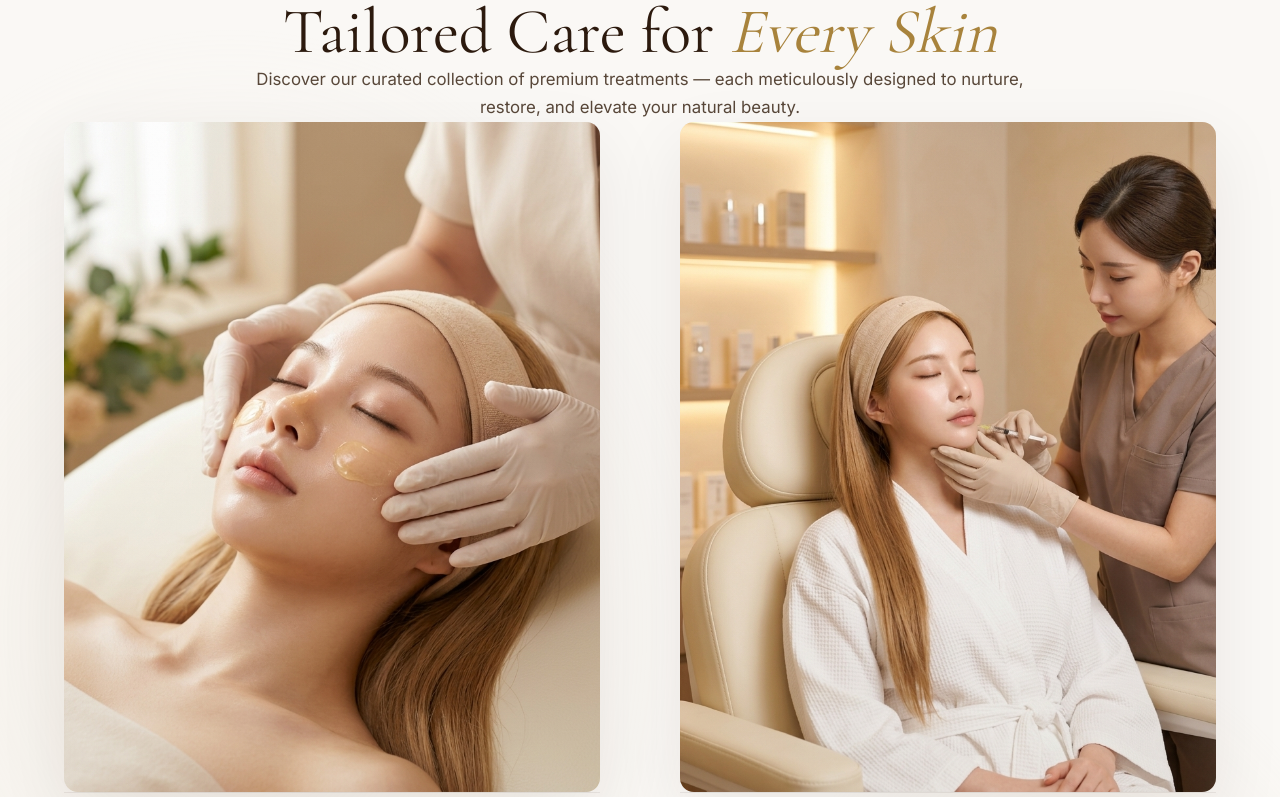
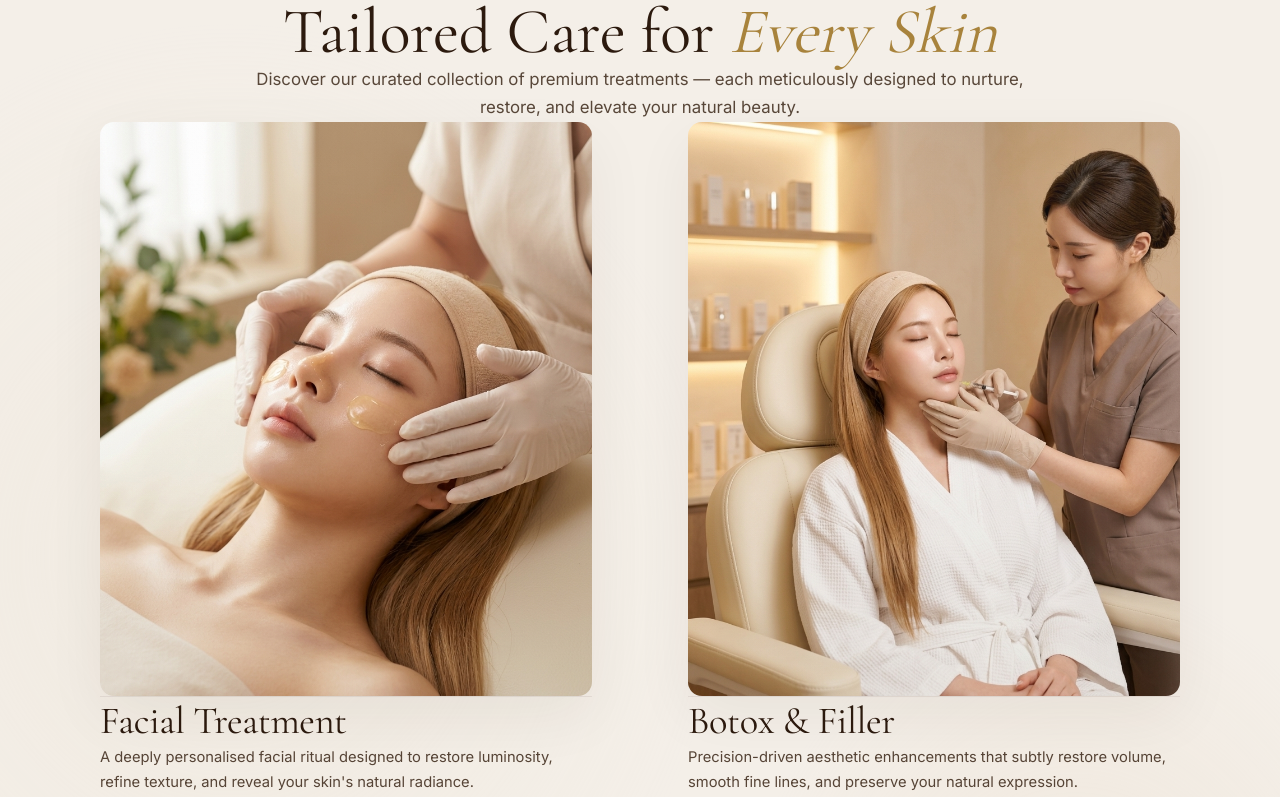
Before and after one commit to aetheramizu/JUUNE-Skin-Atelier, a Next.js app: page / in a window 1280 px wide. Shown: the part 1300-2097 px from the top of the page. Built offline with nearby package versions, Linux system fonts and the light colour scheme.

Commit message:
refactor: refine treatments section layout and visual hierarchy

```diff
--- a/components/FeaturedTreatments.tsx
+++ b/components/FeaturedTreatments.tsx
@@ -89,7 +89,7 @@ function TreatmentItem({
   isVisible: boolean;
 }): React.ReactElement {
   // Add a subtle vertical offset to the second column for an editorial stagger.
-  const offsetClass = index % 2 !== 0 ? "md:mt-12 lg:mt-16" : "";
+  const offsetClass = index % 2 !== 0 ? "md:mt-10 lg:mt-14" : "";
 
   return (
     <div
@@ -106,7 +106,7 @@ function TreatmentItem({
         className="group block w-full cursor-pointer"
       >
         {/* ── Image ─────────────────────────────────────────── */}
-        <div className="relative aspect-[4/5] w-full overflow-hidden rounded-[14px] bg-[var(--color-bg-soft)] shadow-[0_24px_70px_rgba(44,26,14,0.08)] transition-shadow duration-700 group-hover:shadow-[0_30px_90px_rgba(44,26,14,0.13)]">
+        <div className="relative aspect-[6/7] w-full overflow-hidden rounded-[14px] bg-[var(--color-bg-soft)] shadow-[0_20px_60px_rgba(44,26,14,0.06)] transition-shadow duration-700 group-hover:shadow-[0_26px_80px_rgba(44,26,14,0.1)]">
           <Image
             src={treatment.image}
             alt={`${treatment.title} — JUUNÉ Skin Atelier`}
@@ -125,15 +125,15 @@ function TreatmentItem({
         </div>
 
         {/* ── Text Content ──────────────────────────────────── */}
-        <div className="flex w-full flex-col items-start border-t border-[rgba(44,26,14,0.07)] pt-6 mt-7">
+        <div className="flex w-full flex-col items-start border-t border-[rgba(44,26,14,0.07)] pt-5 mt-6">
           <h3
-            className="font-serif text-[1.75rem] sm:text-[2rem] font-normal leading-[1.05] tracking-normal text-[var(--color-text-heading)] transition-colors duration-300 group-hover:text-[var(--color-accent-dark)]"
+            className="font-serif text-[1.6rem] sm:text-[1.8rem] font-normal leading-[1.05] tracking-normal text-[var(--color-text-heading)] transition-colors duration-300 group-hover:text-[var(--color-accent-dark)]"
           >
             {treatment.title}
           </h3>
 
           <p
-            className="mt-4 max-w-[34rem] text-[0.95rem] leading-[1.85] line-clamp-3"
+            className="mt-3.5 max-w-[30rem] text-[0.92rem] leading-[1.8] line-clamp-3"
             style={{ color: "color-mix(in srgb, var(--color-text-body) 82%, var(--color-text-muted) 18%)" }}
           >
             {treatment.description}
@@ -141,7 +141,7 @@ function TreatmentItem({
 
           {/* ── CTA ─────────────────────────────────────────── */}
           <span
-            className="mt-7 inline-flex items-center gap-3 text-[0.72rem] font-medium uppercase tracking-[0.18em] text-[var(--color-text-muted)] transition-colors duration-500 ease-out group-hover:text-[var(--color-text-heading)]"
+            className="mt-5 inline-flex items-center gap-3 text-[0.72rem] font-medium uppercase tracking-[0.18em] text-[var(--color-text-muted)] transition-colors duration-500 ease-out group-hover:text-[var(--color-text-heading)]"
           >
             Learn More
             <span
@@ -163,9 +163,9 @@ export default function FeaturedTreatments(): React.ReactElement {
   return (
     <section
       ref={sectionRef as React.RefObject<HTMLElement>}
-      className="relative overflow-hidden pt-36 sm:pt-40 lg:pt-48 pb-28 sm:pb-32 lg:pb-40 flex flex-col items-center"
+      className="relative overflow-hidden pt-52 sm:pt-60 lg:pt-72 pb-28 sm:pb-32 lg:pb-40 flex flex-col items-center"
       aria-label="Featured Treatments"
-      style={{ backgroundColor: "var(--color-bg-base)", borderTop: "1px solid var(--color-border-light)" }}
+      style={{ backgroundColor: "var(--color-bg-soft)", borderTop: "1px solid var(--color-border-light)" }}
     >
       {/* ── Ambient background — warm radials for glass depth ── */}
       <div
@@ -180,10 +180,10 @@ export default function FeaturedTreatments(): React.ReactElement {
         }}
       />
 
-      <div className="relative w-full max-w-6xl mx-auto px-6 sm:px-8 lg:px-10 flex flex-col items-center">
+      <div className="relative w-full max-w-[1080px] mx-auto px-6 sm:px-8 lg:px-10 flex flex-col items-center">
         {/* ── Section Header ──────────────────────────────── */}
         <div
-          className="flex flex-col items-center text-center w-full max-w-3xl mx-auto mb-20 lg:mb-28"
+          className="flex flex-col items-center text-center w-full max-w-3xl mx-auto mb-28 lg:mb-36"
           style={{
             opacity: isVisible ? 1 : 0,
             transform: isVisible ? "translateY(0)" : "translateY(20px)",
@@ -231,7 +231,7 @@ export default function FeaturedTreatments(): React.ReactElement {
         </div>
 
         {/* ── Treatment Grid ────────────────────────── */}
-        <div className="grid grid-cols-1 md:grid-cols-2 gap-x-12 lg:gap-x-20 gap-y-20 sm:gap-y-24 lg:gap-y-32 w-full mx-auto">
+        <div className="grid grid-cols-1 md:grid-cols-2 gap-x-14 lg:gap-x-24 gap-y-16 sm:gap-y-20 lg:gap-y-28 w-full mx-auto">
           {TREATMENTS.map((treatment, index) => (
             <TreatmentItem
               key={treatment.title}
@@ -244,7 +244,7 @@ export default function FeaturedTreatments(): React.ReactElement {
 
         {/* ── Bottom CTA ──────────────────────────────────── */}
         <div
-          className="flex justify-center w-full mt-24 lg:mt-32"
+          className="flex justify-center w-full mt-32 lg:mt-40"
           style={{
             opacity: isVisible ? 1 : 0,
             transform: isVisible ? "translateY(0)" : "translateY(12px)",
```
